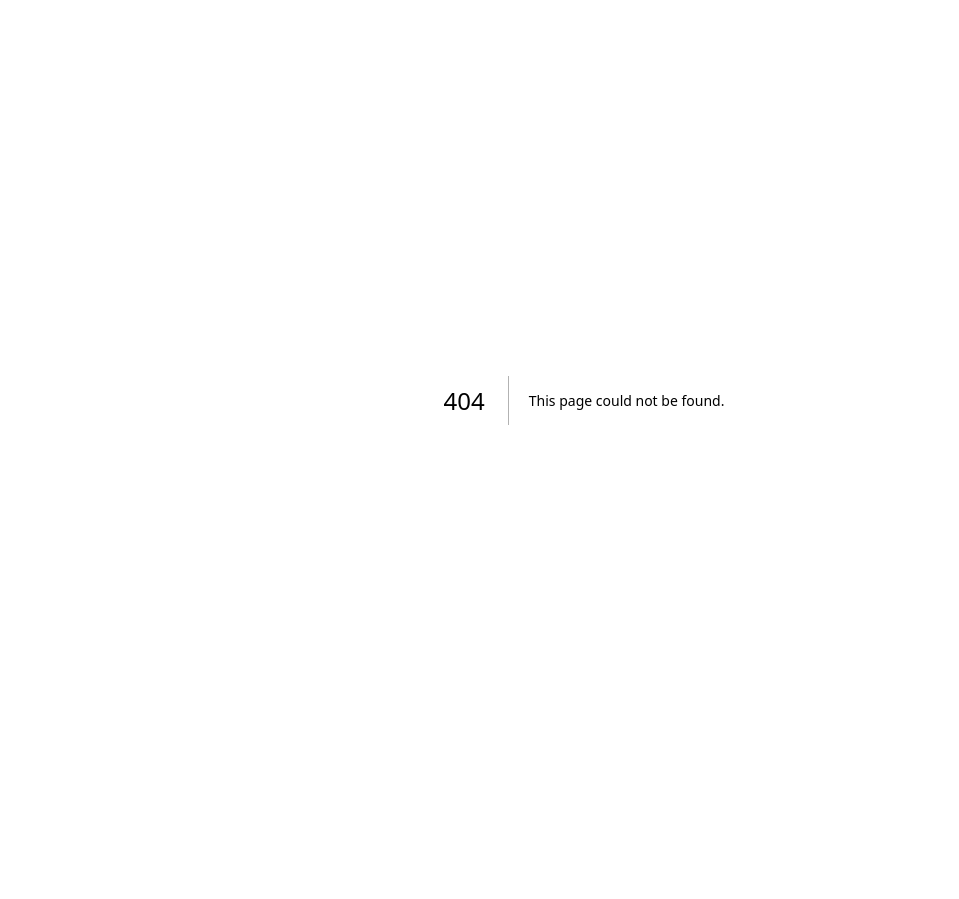
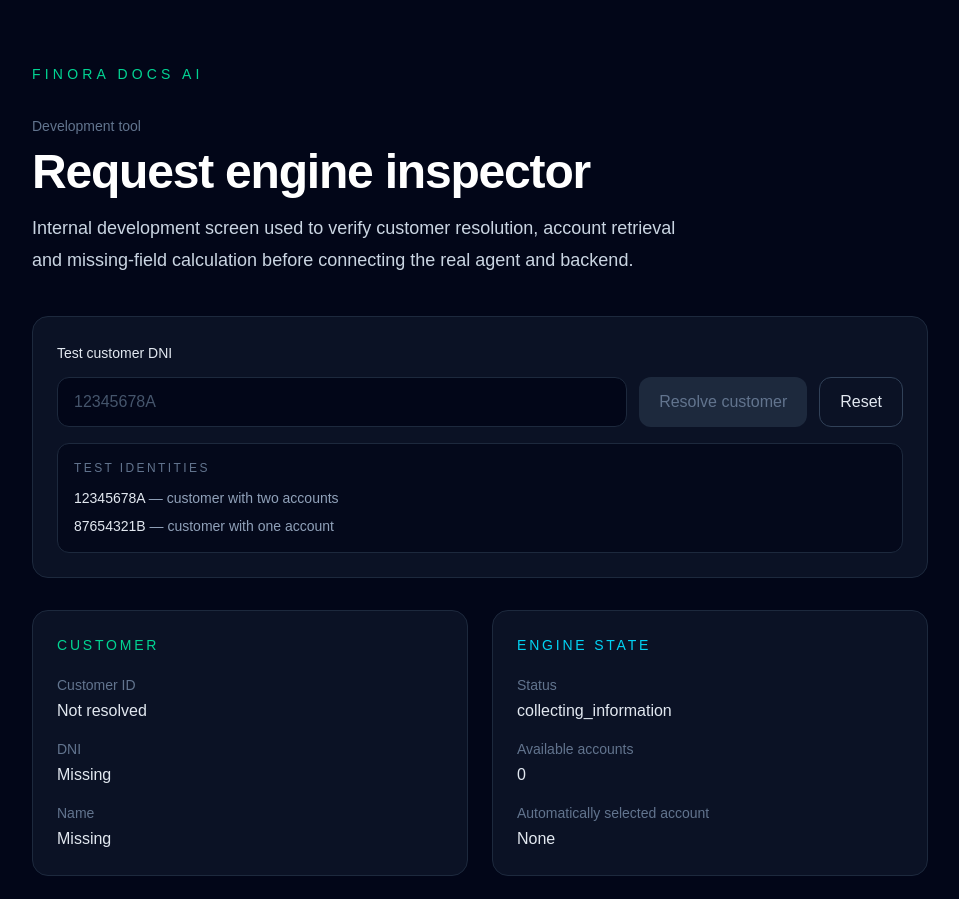
Before and after one commit to manudprfreelance/finora-docs-ai, a Next.js app in the folder apps/web/: page /dev/request-engine in a window 1280 px wide. Before the commit this address had no page. Shown: the top 899 px of the page, without its empty margins (56-1015 px from the left). Before the commit the page ends 800 px from the top, so only its background shows below. Built offline with nearby package versions, Linux system fonts and the light colour scheme.

Commit message:
feat: add request engine development inspector

```diff
--- /dev/null
+++ b/apps/web/src/app/dev/request-engine/page.tsx
@@ -0,0 +1,233 @@
+"use client";
+
+import { useState } from "react";
+
+import { createEmptyDocumentRequest } from "@/lib/request-types";
+import {
+  resolveCustomerFromDni,
+  updateRequestStatus,
+} from "@/lib/request-engine";
+
+export default function RequestEngineDevPage() {
+  const [dni, setDni] = useState("");
+  const [result, setResult] = useState(
+    updateRequestStatus(createEmptyDocumentRequest()),
+  );
+
+  const handleResolveCustomer = () => {
+    const initialRequest = createEmptyDocumentRequest();
+
+    const resolvedRequest = resolveCustomerFromDni(
+      initialRequest,
+      dni,
+    );
+
+    setResult(resolvedRequest);
+  };
+
+  const handleReset = () => {
+    setDni("");
+    setResult(updateRequestStatus(createEmptyDocumentRequest()));
+  };
+
+  return (
+    <main className="min-h-screen bg-slate-950 text-white">
+      <div className="mx-auto max-w-6xl px-6 py-16">
+        <section className="max-w-4xl">
+          <p className="text-sm font-medium uppercase tracking-[0.3em] text-emerald-400">
+            Finora Docs AI
+          </p>
+
+          <p className="mt-8 text-sm font-medium text-slate-500">
+            Development tool
+          </p>
+
+          <h1 className="mt-3 text-4xl font-semibold tracking-tight sm:text-5xl">
+            Request engine inspector
+          </h1>
+
+          <p className="mt-4 max-w-2xl text-lg leading-8 text-slate-300">
+            Internal development screen used to verify customer resolution,
+            account retrieval and missing-field calculation before connecting
+            the real agent and backend.
+          </p>
+
+          <div className="mt-10 rounded-2xl border border-slate-800 bg-slate-900/70 p-6">
+            <label
+              htmlFor="dni"
+              className="text-sm font-medium text-slate-200"
+            >
+              Test customer DNI
+            </label>
+
+            <div className="mt-3 flex flex-col gap-3 sm:flex-row">
+              <input
+                id="dni"
+                type="text"
+                value={dni}
+                onChange={(event) => setDni(event.target.value)}
+                placeholder="12345678A"
+                className="w-full rounded-xl border border-slate-800 bg-slate-950 px-4 py-3 text-white outline-none transition placeholder:text-slate-600 focus:border-emerald-400 focus:ring-2 focus:ring-emerald-400/20"
+              />
+
+              <button
+                type="button"
+                onClick={handleResolveCustomer}
+                disabled={!dni.trim()}
+                className="shrink-0 rounded-xl bg-emerald-500 px-5 py-3 font-medium text-slate-950 transition hover:bg-emerald-400 disabled:cursor-not-allowed disabled:bg-slate-800 disabled:text-slate-500"
+              >
+                Resolve customer
+              </button>
+
+              <button
+                type="button"
+                onClick={handleReset}
+                className="shrink-0 rounded-xl border border-slate-700 px-5 py-3 font-medium text-slate-200 transition hover:bg-slate-800"
+              >
+                Reset
+              </button>
+            </div>
+
+            <div className="mt-4 rounded-xl border border-slate-800 bg-slate-950/70 p-4">
+              <p className="text-xs uppercase tracking-[0.2em] text-slate-500">
+                Test identities
+              </p>
+
+              <div className="mt-3 space-y-2 text-sm text-slate-400">
+                <p>
+                  <span className="text-slate-200">12345678A</span>
+                  {" — "}
+                  customer with two accounts
+                </p>
+
+                <p>
+                  <span className="text-slate-200">87654321B</span>
+                  {" — "}
+                  customer with one account
+                </p>
+              </div>
+            </div>
+          </div>
+
+          <div className="mt-8 grid gap-6 lg:grid-cols-2">
+            <div className="rounded-2xl border border-slate-800 bg-slate-900/70 p-6">
+              <p className="text-sm font-medium uppercase tracking-[0.2em] text-emerald-400">
+                Customer
+              </p>
+
+              <dl className="mt-5 space-y-4">
+                <div>
+                  <dt className="text-sm text-slate-500">Customer ID</dt>
+                  <dd className="mt-1 text-slate-200">
+                    {result.customer.customerId ?? "Not resolved"}
+                  </dd>
+                </div>
+
+                <div>
+                  <dt className="text-sm text-slate-500">DNI</dt>
+                  <dd className="mt-1 text-slate-200">
+                    {result.customer.dni ?? "Missing"}
+                  </dd>
+                </div>
+
+                <div>
+                  <dt className="text-sm text-slate-500">Name</dt>
+                  <dd className="mt-1 text-slate-200">
+                    {result.customer.name ?? "Missing"}
+                  </dd>
+                </div>
+              </dl>
+            </div>
+
+            <div className="rounded-2xl border border-slate-800 bg-slate-900/70 p-6">
+              <p className="text-sm font-medium uppercase tracking-[0.2em] text-cyan-400">
+                Engine state
+              </p>
+
+              <dl className="mt-5 space-y-4">
+                <div>
+                  <dt className="text-sm text-slate-500">Status</dt>
+                  <dd className="mt-1 text-slate-200">
+                    {result.status}
+                  </dd>
+                </div>
+
+                <div>
+                  <dt className="text-sm text-slate-500">
+                    Available accounts
+                  </dt>
+                  <dd className="mt-1 text-slate-200">
+                    {result.availableAccounts.length}
+                  </dd>
+                </div>
+
+                <div>
+                  <dt className="text-sm text-slate-500">
+                    Automatically selected account
+                  </dt>
+                  <dd className="mt-1 text-slate-200">
+                    {result.selectedAccount
+                      ? `${result.selectedAccount.accountName} ${result.selectedAccount.maskedAccountNumber}`
+                      : "None"}
+                  </dd>
+                </div>
+              </dl>
+            </div>
+          </div>
+
+          <div className="mt-6 rounded-2xl border border-slate-800 bg-slate-900/70 p-6">
+            <p className="text-sm font-medium uppercase tracking-[0.2em] text-amber-300">
+              Missing information
+            </p>
+
+            {result.missingFields.length > 0 ? (
+              <div className="mt-4 flex flex-wrap gap-2">
+                {result.missingFields.map((field) => (
+                  <span
+                    key={field}
+                    className="rounded-lg border border-amber-400/20 bg-amber-400/10 px-3 py-1.5 text-sm text-amber-200"
+                  >
+                    {field}
+                  </span>
+                ))}
+              </div>
+            ) : (
+              <p className="mt-4 text-sm text-emerald-300">
+                No missing fields.
+              </p>
+            )}
+          </div>
+
+          <div className="mt-6 rounded-2xl border border-slate-800 bg-slate-900/70 p-6">
+            <p className="text-sm font-medium uppercase tracking-[0.2em] text-slate-400">
+              Retrieved accounts
+            </p>
+
+            {result.availableAccounts.length > 0 ? (
+              <div className="mt-4 space-y-3">
+                {result.availableAccounts.map((account) => (
+                  <div
+                    key={account.accountId}
+                    className="rounded-xl border border-slate-800 bg-slate-950/70 p-4"
+                  >
+                    <p className="font-medium text-slate-200">
+                      {account.accountName}
+                    </p>
+
+                    <p className="mt-1 text-sm text-slate-500">
+                      {account.maskedAccountNumber}
+                    </p>
+                  </div>
+                ))}
+              </div>
+            ) : (
+              <p className="mt-4 text-sm text-slate-500">
+                No accounts retrieved.
+              </p>
+            )}
+          </div>
+        </section>
+      </div>
+    </main>
+  );
+}
```
